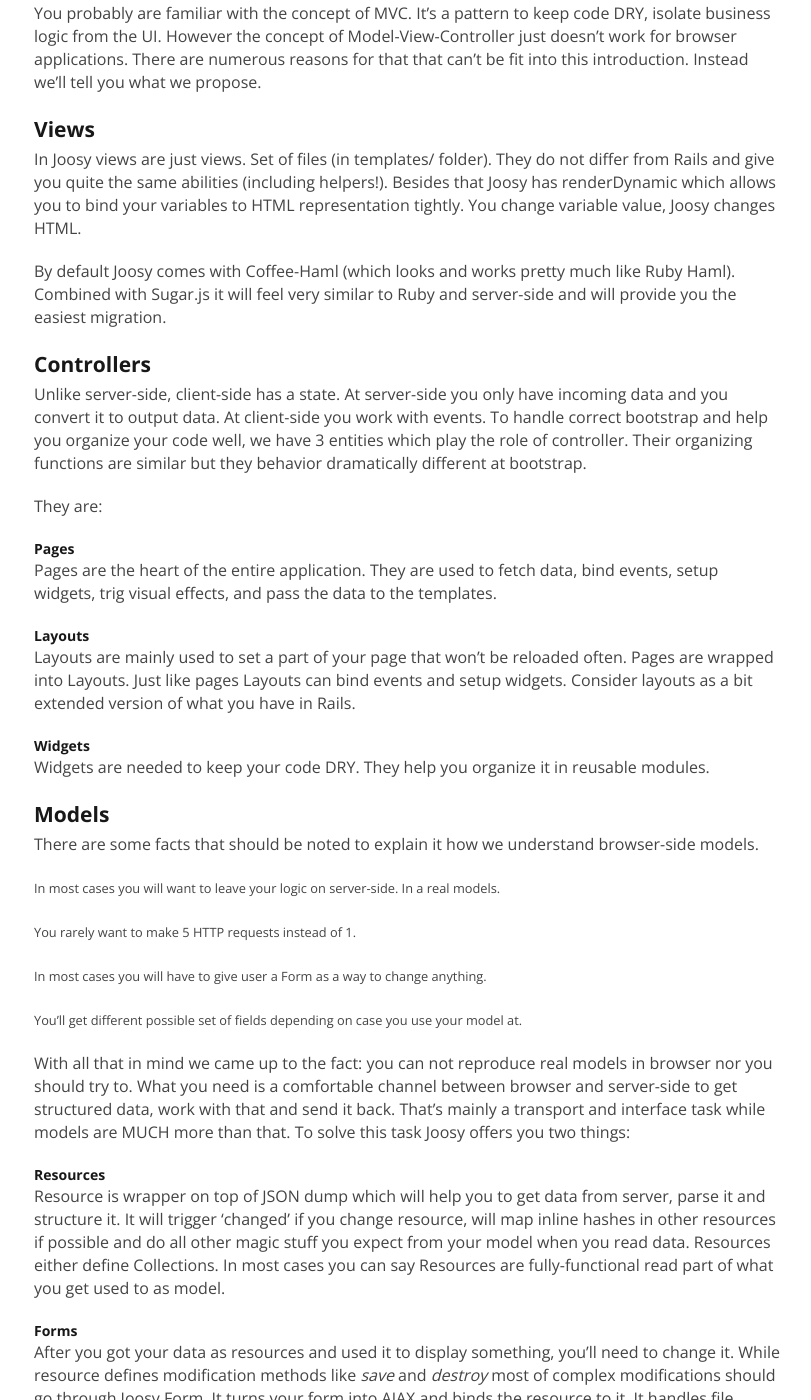
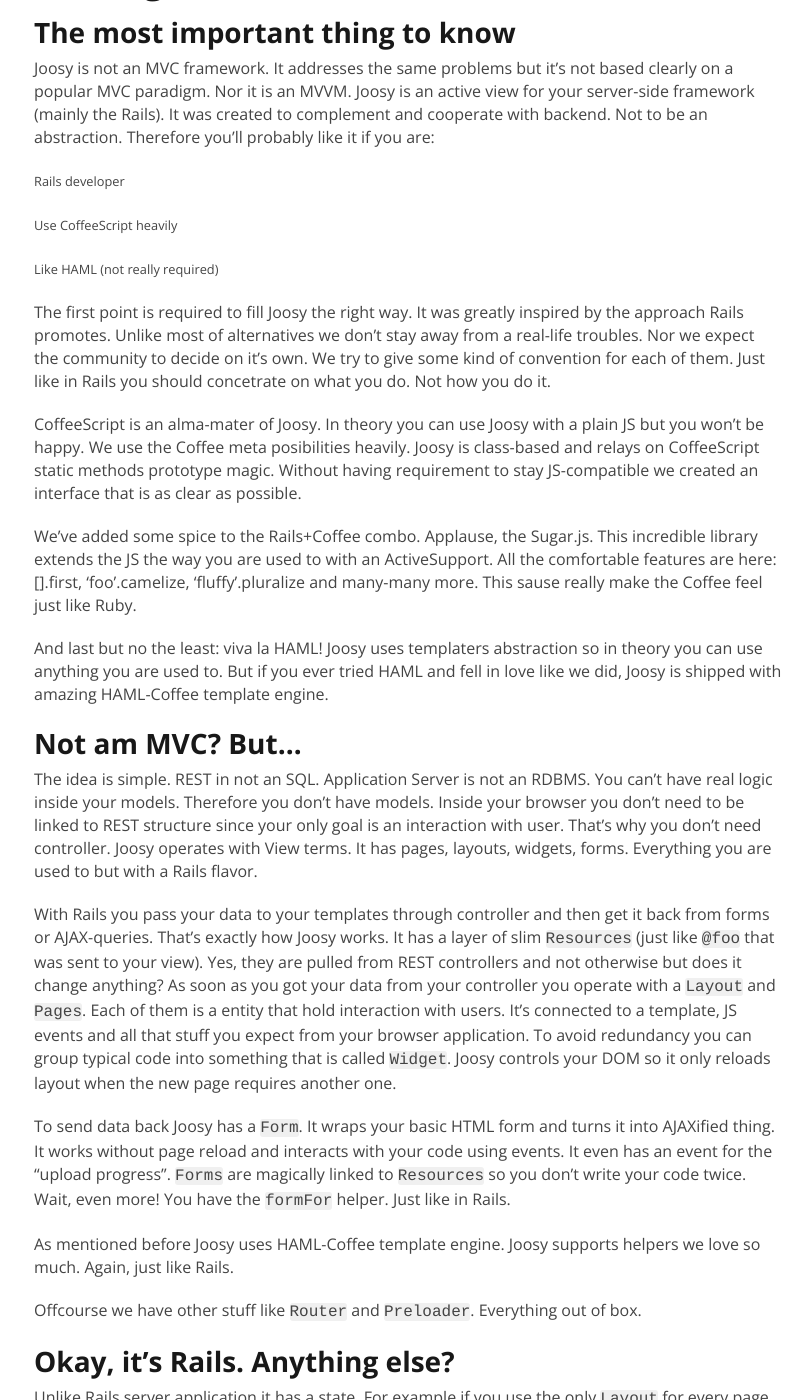
Before and after one commit to joosy/guides, a Jekyll site: the page built from guides/basics/getting-started.md, in a window 1280 px wide and 1400 px high, scrolled down 233 px. Shown: the whole window, without its empty margins (232-1043 px from the left). Built offline with Jekyll 4.4.1, drawn with Linux system fonts in a browser that asks for light colours; comment, search, counter and statistics services are not loaded; some of the changed text lies outside the part shown.

Commit message:
Getting started chapter

```diff
--- a/guides/basics/getting-started.md
+++ b/guides/basics/getting-started.md
@@ -3,51 +3,59 @@
 title: "Getting started"
 ---
 
-### The Joosy MVC Interpretation
+## Getting started
 
-You probably are familiar with the concept of MVC. It's a pattern to keep code DRY, isolate business logic from the UI. However the concept of Model-View-Controller just doesn't work for browser applications. There are numerous reasons for that that can't be fit into this introduction. Instead we'll tell you what we propose.
+### The most important thing to know
 
-#### Views
+Joosy is not an MVC framework. It addresses the same problems but it's not based clearly on a popular MVC paradigm. Nor it is an MVVM. Joosy is an active view for your server-side framework (mainly the Rails). It was created to complement and cooperate with backend. Not to be an abstraction. Therefore you'll probably like it if you are:
 
-In Joosy views are just views. Set of files (in templates/ folder). They do not differ from Rails and give you quite the same abilities (including helpers!). Besides that Joosy has renderDynamic which allows you to bind your variables to HTML representation tightly. You change variable value, Joosy changes HTML.
+* Rails developer
+* Use CoffeeScript heavily
+* Like HAML (not really required)
 
-By default Joosy comes with Coffee-Haml (which looks and works pretty much like Ruby Haml). Combined with Sugar.js it will feel very similar to Ruby and server-side and will provide you the easiest migration.
+The first point is required to fill Joosy the right way. It was greatly inspired by the approach Rails promotes. Unlike most of alternatives we don't stay away from a real-life troubles. Nor we expect the community to decide on it's own. We try to give some kind of convention for each of them. Just like in Rails you should concetrate on what you do. Not how you do it.
 
-#### Controllers
+CoffeeScript is an alma-mater of Joosy. In theory you can use Joosy with a plain JS but you won't be happy. We use the Coffee meta posibilities heavily. Joosy is class-based and relays on CoffeeScript static methods prototype magic. Without having requirement to stay JS-compatible we created an interface that is as clear as possible.
 
-Unlike server-side, client-side has a state. At server-side you only have incoming data and you convert it to output data. At client-side you work with events. To handle correct bootstrap and help you organize your code well, we have 3 entities which play the role of controller. Their organizing functions are similar but they behavior dramatically different at bootstrap.
+We've added some spice to the Rails+Coffee combo. Applause, the Sugar.js. This incredible library extends the JS the way you are used to with an ActiveSupport. All the comfortable features are here: [].first, 'foo'.camelize, 'fluffy'.pluralize and many-many more. This sause really make the Coffee feel just like Ruby.
 
-They are:
+And last but no the least: viva la HAML! Joosy uses templaters abstraction so in theory you can use anything you are used to. But if you ever tried HAML and fell in love like we did, Joosy is shipped with amazing HAML-Coffee template engine.
 
-###### Pages
-Pages are the heart of the entire application. They are used to fetch data, bind events, setup widgets, trig visual effects, and pass the data to the templates.
+### Not am MVC? But...
 
-###### Layouts
-Layouts are mainly used to set a part of your page that won't be reloaded often. Pages are wrapped into Layouts. Just like pages Layouts can bind events and setup widgets. Consider layouts as a bit extended version of what you have in Rails.
+The idea is simple. REST in not an SQL. Application Server is not an RDBMS. You can't have real logic inside your models. Therefore you don't have models. Inside your browser you don't need to be linked to REST structure since your only goal is an interaction with user. That's why you don't need controller. Joosy operates with View terms. It has pages, layouts, widgets, forms. Everything you are used to but with a Rails flavor.
 
-###### Widgets
-Widgets are needed to keep your code DRY. They help you organize it in reusable modules.
+With Rails you pass your data to your templates through controller and then get it back from forms or AJAX-queries. That's exactly how Joosy works. It has a layer of slim `Resources` (just like `@foo` that was sent to your view). Yes, they are pulled from REST controllers and not otherwise but does it change anything? As soon as you got your data from your controller you operate with a `Layout` and `Pages`. Each of them is a entity that hold interaction with users. It's connected to a template, JS events and all that stuff you expect from your browser application. To avoid redundancy you can group typical code into something that is called `Widget`. Joosy controls your DOM so it only reloads layout when the new page requires another one.
 
-#### Models
+To send data back Joosy has a `Form`. It wraps your basic HTML form and turns it into AJAXified thing. It works without page reload and interacts with your code using events. It even has an event for the "upload progress". `Forms` are magically linked to `Resources` so you don't write your code twice. Wait, even more! You have the `formFor` helper. Just like in Rails.
 
-There are some facts that should be noted to explain it how we understand browser-side models.
+As mentioned before Joosy uses HAML-Coffee template engine. Joosy supports helpers we love so much. Again, just like Rails.
 
-* In most cases you will want to leave your logic on server-side. In a real models.
-* You rarely want to make 5 HTTP requests instead of 1.
-* In most cases you will have to give user a Form as a way to change anything.
-* You'll get different possible set of fields depending on case you use your model at.
+Offcourse we have other stuff like `Router` and `Preloader`. Everything out of box.
 
-With all that in mind we came up to the fact: you can not reproduce real models in browser nor you should try to. What you need is a comfortable channel between browser and server-side to get structured data, work with that and send it back. That's mainly a transport and interface task while models are MUCH more than that. To solve this task Joosy offers you two things:
+### Okay, it's Rails. Anything else?
 
-###### Resources
-Resource is wrapper on top of JSON dump which will help you to get data from server, parse it and structure it. It will trigger 'changed' if you change resource, will map inline hashes in other resources if possible and do all other magic stuff you expect from your model when you read data. Resources either define Collections. In most cases you can say Resources are fully-functional read part of what you get used to as model.
+Unlike Rails server application it has a state. For example if you use the only `Layout` for every page it will never get reloaded. Unlike the data it holds. To ease the DOM updates Joosy has `dynamic rendering` feature. It allows you to bind your resource to a template to automatically update DOM whenever resource changes. No manual events handling and rerendering. You just call `@renderDynamic` for a partial and it always stays actual.
 
-###### Forms
-After you got your data as resources and used it to display something, you'll need to change it. While resource defines modification methods like _save_ and _destroy_ most of complex modifications should go through Joosy.Form. It turns your form into AJAX and binds the resource to it. It handles file uploads, it gives you upload progress callback and makes it a dream to handle. Joosy.Form will either understand standard Rails invalidation response and will mark invalidated fields with ".field_with_errors" out of box.
+Besides that Joosy offers built-in Identity Map implementation. You don't have to care about `Resources` instances. Even if you reload your `Resource` from a new Page your dynamic rendering will work from your Layout. Or any other place.
 
+### Total highlights
 
-## What is Joosy good for
+Just to make sure you get it right here's the full list of functionality highlights we have to offer:
 
-Joosy is intended to ease building of modern medium and large-sized browser-based applications, minimize code base while providing more features and what's most important, giving you ready conventions for typical tasks.
+* Easy and familiar Application structure. You work with pages, layouts and forms.
+* Built-in ActiveSupport analog
+* Built-in HAML-Coffee templates
+* Helpers
+* Identity Map for your data
+* Easy and straightforward dynamic binding of data to a DOM
+* Built-in preloaders
+* Automatic Resources generation based on Rails REST routes
+* Out-of-box code generators
+* ActiveResource-like REST interface
+
+### So what is Joosy good for
+
+Joosy is intended to ease building of modern medium and large-sized browser-based applications using Rails as a backend. To minimize code base while providing more features and what's most important, giving you ready conventions for typical tasks.
 
 Compare Joosy to Backbone like Rails to Sinatra. While Rails engine is much more powerful, Sinatra still has a lot of cases to be used at. If all you need is to enable some RICHness on one of your pages, Joosy can handle that. But Backbone will do the trick with lesser dependencies. If you need to move complete web-resource to browser Joosy will do the task at its Best.
```
